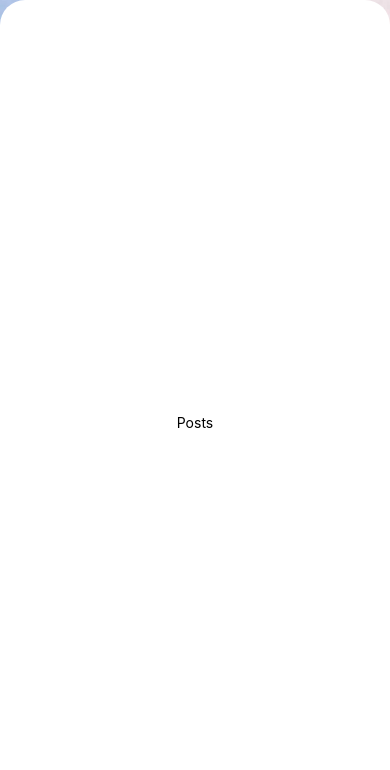
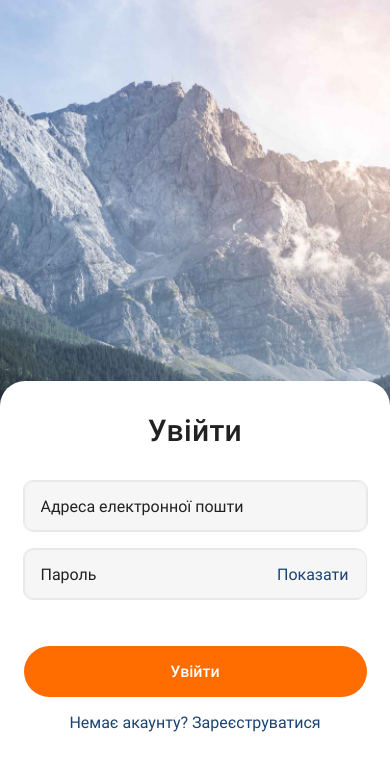
Before and after one commit to BerkovskiiAlex/react-native-hw-1, a React Native app: screen / in a window 390 px wide. Shown: the top 770 px of the page. Built offline with nearby package versions, Linux system fonts and the light colour scheme.

Commit message:
create task-03

```diff
--- a/App.js
+++ b/App.js
@@ -1,7 +1,14 @@
 /** @format */
 
 import { StatusBar } from "expo-status-bar";
-import { ImageBackground, StyleSheet, Text, View } from "react-native";
+import {
+  ImageBackground,
+  StyleSheet,
+  Text,
+  View,
+  Keyboard,
+  TouchableWithoutFeedback,
+} from "react-native";
 import { RegistrationScreen } from "./Screens/RegistrationScreen";
 import { LoginScreen } from "./Screens/LoginScreen";
 import { PostsScreen } from "./Screens/PostsScreen";
@@ -20,14 +27,16 @@ export default function App() {
   }
 
   return (
+    <TouchableWithoutFeedback onPress={Keyboard.dismiss}>
       <View style={styles.container}>
         <ImageBackground source={PhotoBG} style={styles.imageBackground}>
           <StatusBar style="auto" />
           {/* <RegistrationScreen /> */}
-        {/* <LoginScreen /> */}
-        <PostsScreen />
+          <LoginScreen />
+          {/* <PostsScreen /> */}
         </ImageBackground>
       </View>
+    </TouchableWithoutFeedback>
   );
 }
 
```
Lines whose indentation alone changed are shown as unchanged.
